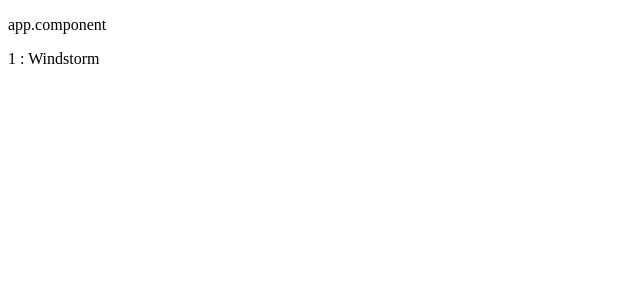
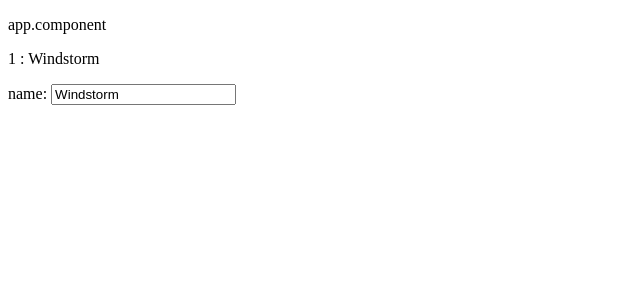
Before and after one commit to JIHYUN-YI/toh, an Angular app: page / in a window 1280 px wide. Shown: the top 300 px of the page, without its empty margins (0-640 px from the left). Built offline with nearby package versions, Linux system fonts and the light colour scheme.

Commit message:
two way 바인딩 [] : angular -> view () : view - > angular

```diff
--- a/src/app/app.module.ts
+++ b/src/app/app.module.ts
@@ -4,6 +4,7 @@
 
 import { AppComponent } from './app.component';
 import { HeroesComponent } from './heroes/heroes.component';
+import {FormsModule} from '@angular/forms';
 
 
 @NgModule({
@@ -12,7 +13,8 @@
     HeroesComponent
   ],
   imports: [
-    BrowserModule
+    BrowserModule,
+    FormsModule
   ],
   providers: [],
   bootstrap: [AppComponent]
--- a/src/app/heroes/heroes.component.html
+++ b/src/app/heroes/heroes.component.html
@@ -1,3 +1,9 @@
 <p>
   {{hero.id}} : {{hero.name}}
 </p>
+
+<div>
+  <label>name:
+    <input [(ngModel)]="hero.name"  placeholder="name">
+  </label>
+</div>
```
